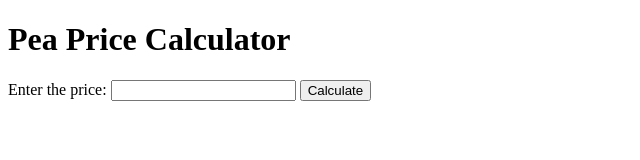
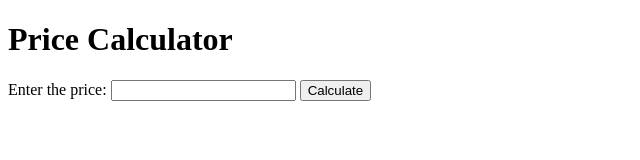
Before and after one commit to skibidiking33/Deliverg-site, a plain HTML site: page index.html in a window 1280 px wide. Shown: the whole page, without its empty margins (0-640 px from the left). Drawn offline with Linux system fonts and the light colour scheme.

Commit message:
Update index.html

```diff
--- a/index.html
+++ b/index.html
@@ -3,13 +3,13 @@
 <head>
   <meta charset="UTF-8">
   <meta name="viewport" content="width=device-width, initial-scale=1.0">
-  <title>Pea Price Calculator</title>
+  <title>Price Calculator</title>
   <link rel="manifest" href="/manifest.json">
   <link rel="stylesheet" href="style.css">
 </head>
 <body>
 
-<h1>Pea Price Calculator</h1>
+<h1>Price Calculator</h1>
 
 <label for="price">Enter the price:</label>
 <input type="number" id="price">
```
